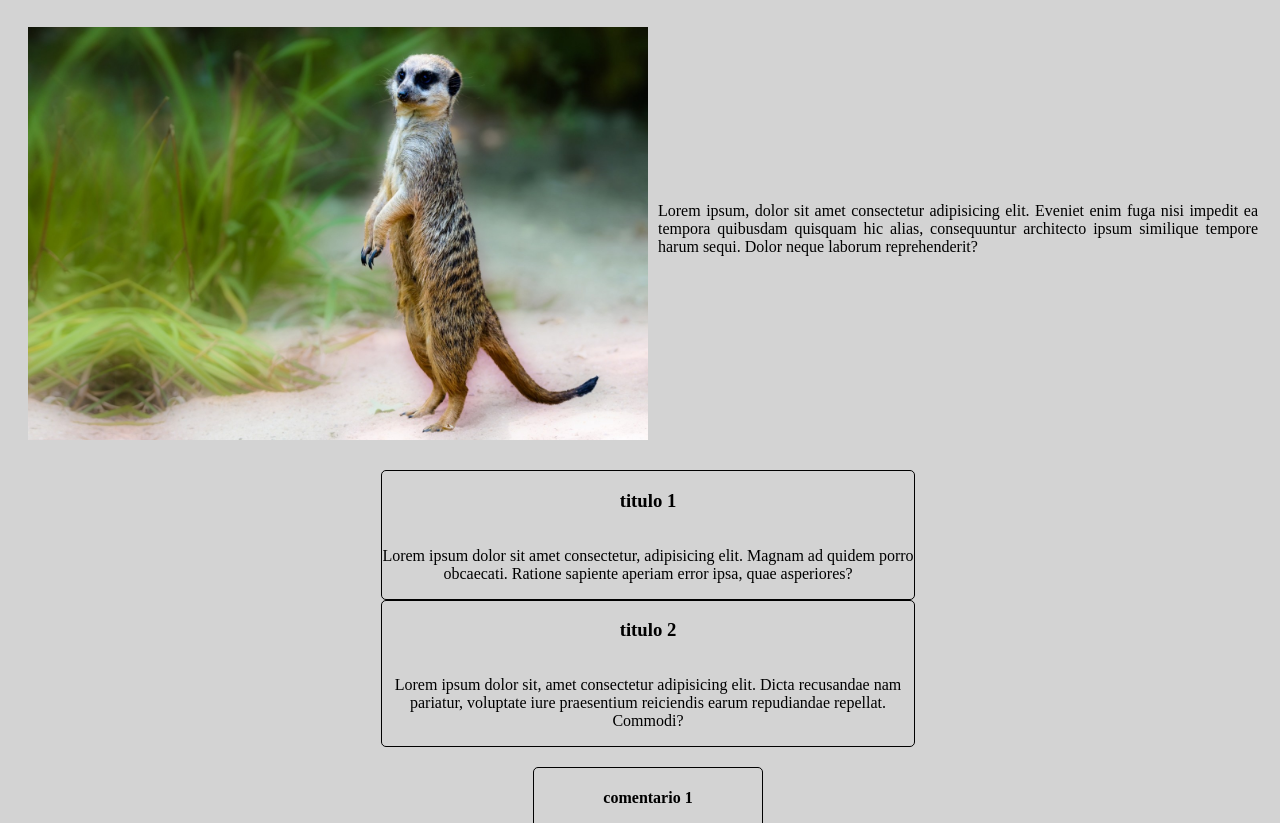
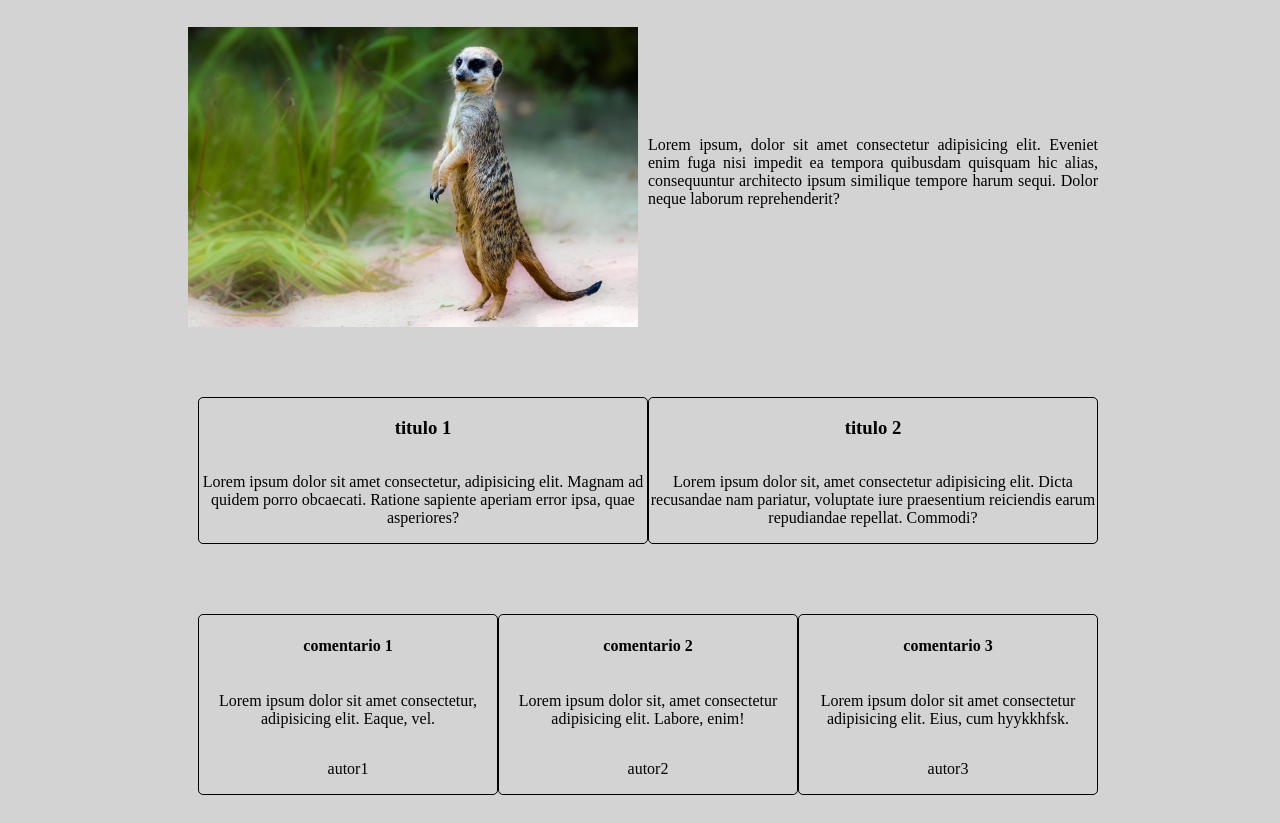
Before and after one commit to diplomatura-desarrollo-web-icaro-c/tp-integrador-introduccion-front-end, a plain HTML site: page index.html in a window 1280 px wide. Shown: the part 129-952 px from the top of the page. Drawn offline with Linux system fonts and the light colour scheme.

Commit message:
mediaquery de main y ajuste de tamaño

```diff
--- a/index.css
+++ b/index.css
@@ -77,6 +77,7 @@ main {
     display: flex;
     flex-direction: row;
   }
+
   #articulo1 {
     display: flex;
     flex-direction: row;
@@ -84,6 +85,23 @@ main {
   }
   #articulo1 p {
     text-align: justify;
+    width: 450px;
+  }
+  #articulo1 img {
+    width: 450px;
+  }
+
+  #articulo2 {
+    display: flex;
+    flex-direction: row;
+    padding: 50px;
+    width: 900px;
+  }
+  #articulo3 {
+    display: flex;
+    flex-direction: row;
+    padding: 20px;
+    width: 900px;
   }
 }
 
--- a/index.html
+++ b/index.html
@@ -81,7 +81,7 @@
               <h4>comentario 3</h4>
               <p>
                 Lorem ipsum dolor sit amet consectetur adipisicing elit. Eius,
-                cum.
+                cum hyykkhfsk.
               </p>
               <p>autor3</p>
             </div>
```
